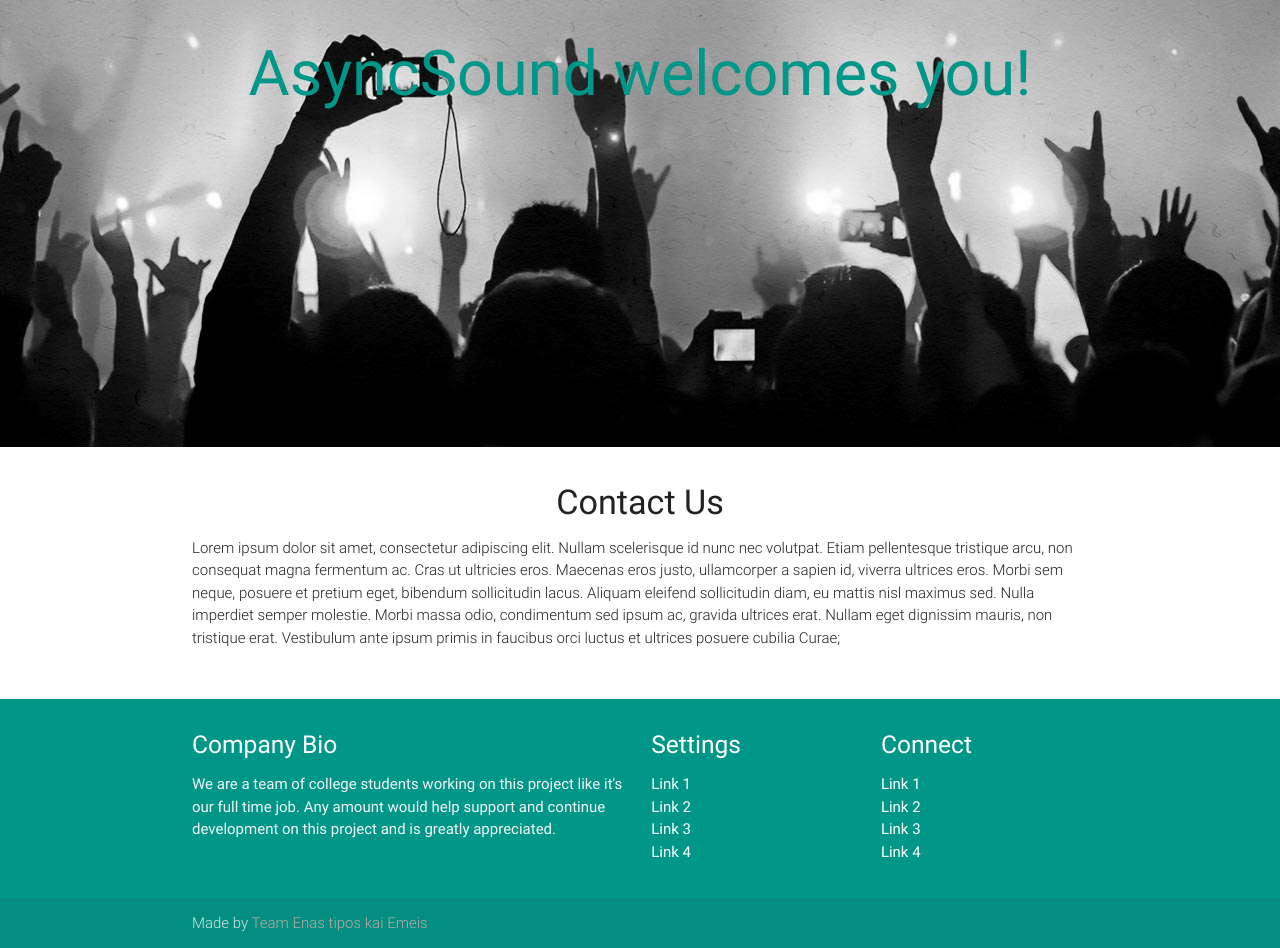
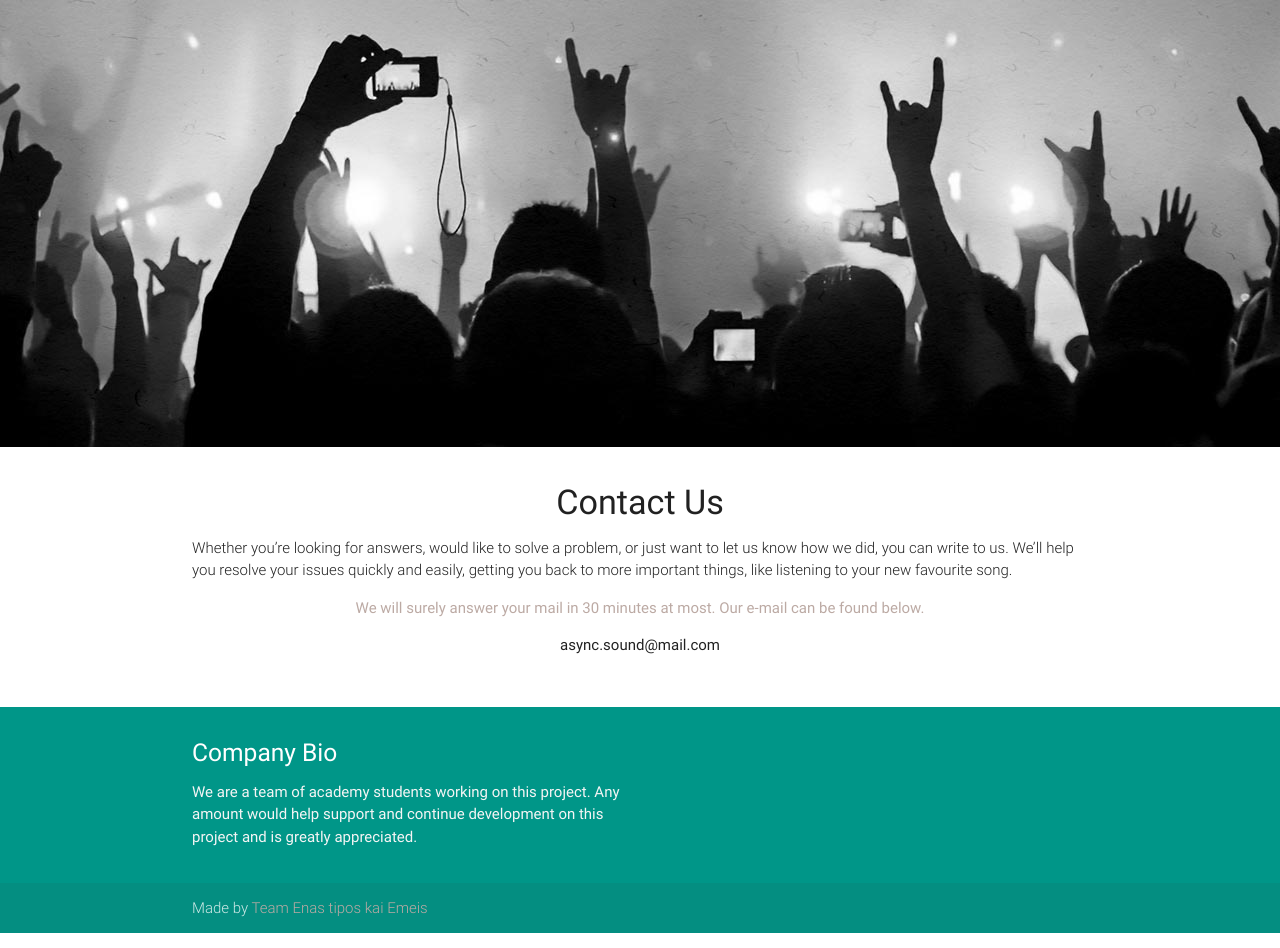
Before and after one commit to AngularProject/AsyncSound, an Angular app: page /home in a window 1280 px wide. Shown: the part 117-1065 px from the top of the page. Built offline with nearby package versions, Linux system fonts and the light colour scheme.

Commit message:
Tiny homepage changes

```diff
--- a/src/app/about-page/about-page.component.html
+++ b/src/app/about-page/about-page.component.html
@@ -1,12 +1,11 @@
-<pre>
-    You may ask what "AsyncSound" stands for.
-
-    It really is something only a music-person would understand. It's a pretty simple conclusion our team came to.
-
-    In your life, you go through different kind of situations. You know... some of them are joyful, others - not so much. For every situation there is an emotion.
-    Now, I don't understand those who simply do not cherish music, because the right music makes every moment of happiness even happier, heals your soul in a moment of exaustion or depression... or whatever. With the right song you can capture a moment forever, with the right song you can forget a moment you want (or at least blur it in your head). And which is that "right song"? It's the song that works for you. The song you just know you want to listen to.
-
-    AsyncSound is about all of the tracks you would want to have fast access to in some particular moment. This is your music and whenever you feel like listening to a song or some of your custom playlists (or the ones we create) you can easily find them here.
-
-    And since I'm not sure what else we're about to nakodim...That's it. For now.
-</pre>
+<div id="index-banner" class="parallax-container">
+    <div class="container row col s12 center">
+          <h4>You may ask what "AsyncSound" stands for. </h4>
+          <br>
+           <p>It really is something only a music-person would understand. It's a pretty simple conclusion our team came to.</p>
+		   <p>In your life, you go through different kind of situations. You know... some of them are joyful, others - not so much. For every situation there is an emotion.
+    	   Now, I don't understand those who simply do not cherish music, because the right music makes every moment of happiness even happier, heals your soul in a moment of exaustion or depression... or whatever. With the right song you can capture a moment forever, with the right song you can forget a moment you want (or at least blur it in your head). And which is that "right song"? It's the song that works for you. The song you just know you want to listen to.</p>
+		   <p>AsyncSound is about all of the tracks you would want to have fast access to in some particular moment. This is your music and whenever you feel like listening to a song or some of your custom playlists (or the ones we create) you can easily find them here.</p>
+		   <p>And since I'm not sure what else we're about to nakodim...That's it. For now.</p>
+    </div>
+<div>
--- a/src/app/home-page/home-page.component.html
+++ b/src/app/home-page/home-page.component.html
@@ -1,12 +1,4 @@
 <div id="index-banner" class="parallax-container">
-    <div class="section no-pad-bot">
-      <div class="container">
-        <br><br>
-        <h1 class="teal-text header center">AsyncSound welcomes you!</h1>
-        <br><br>
-
-      </div>
-    </div>
     <div class="parallax"><img src="front.jpg" alt="Unsplashed background img 1" style="display: block; transform: translate3d(-50%, 209px, 0px); width: 100emp"></div>
   </div>
   <div class="container">
@@ -16,7 +8,9 @@
         <div class="col s12 center">
           <h3><i class="mdi-content-send brown-text"></i></h3>
           <h4>Contact Us</h4>
-          <p class="left-align light">Lorem ipsum dolor sit amet, consectetur adipiscing elit. Nullam scelerisque id nunc nec volutpat. Etiam pellentesque tristique arcu, non consequat magna fermentum ac. Cras ut ultricies eros. Maecenas eros justo, ullamcorper a sapien id, viverra ultrices eros. Morbi sem neque, posuere et pretium eget, bibendum sollicitudin lacus. Aliquam eleifend sollicitudin diam, eu mattis nisl maximus sed. Nulla imperdiet semper molestie. Morbi massa odio, condimentum sed ipsum ac, gravida ultrices erat. Nullam eget dignissim mauris, non tristique erat. Vestibulum ante ipsum primis in faucibus orci luctus et ultrices posuere cubilia Curae;</p>
+          <p class="left-align light">Whether you’re looking for answers, would like to solve a problem, or just want to let us know how we did, you can write to us. We’ll help you resolve your issues quickly and easily, getting you back to more important things, like listening to your new favourite song.</p>
+          <p class="brown-text text-lighten-3">We will surely answer your mail in 30 minutes at most. Our e-mail can be found below.</p>
+          <p class="text-lighten-3">async.sound@mail.com</p>
         </div>
       </div>
 
@@ -28,33 +22,13 @@
       <div class="row">
         <div class="col l6 s12">
           <h5 class="white-text">Company Bio</h5>
-          <p class="grey-text text-lighten-4">We are a team of college students working on this project like it's our full time job. Any amount would help support and continue development on this project and is greatly appreciated.</p>
-
-
-        </div>
-        <div class="col l3 s12">
-          <h5 class="white-text">Settings</h5>
-          <ul>
-            <li><a class="white-text" href="#!">Link 1</a></li>
-            <li><a class="white-text" href="#!">Link 2</a></li>
-            <li><a class="white-text" href="#!">Link 3</a></li>
-            <li><a class="white-text" href="#!">Link 4</a></li>
-          </ul>
-        </div>
-        <div class="col l3 s12">
-          <h5 class="white-text">Connect</h5>
-          <ul>
-            <li><a class="white-text" href="#!">Link 1</a></li>
-            <li><a class="white-text" href="#!">Link 2</a></li>
-            <li><a class="white-text" href="#!">Link 3</a></li>
-            <li><a class="white-text" href="#!">Link 4</a></li>
-          </ul>
+          <p class="grey-text text-lighten-4">We are a team of academy students working on this project. Any amount would help support and continue development on this project and is greatly appreciated.</p>
         </div>
       </div>
     </div>
     <div class="footer-copyright">
       <div class="container">
-      Made by <a class="brown-text text-lighten-3" href="http://materializecss.com">Team Enas tipos kai Emeis</a>
+      Made by <a class="brown-text text-lighten-3" href="#">Team Enas tipos kai Emeis</a>
       </div>
     </div>
   </footer>
--- a/src/app/login/login.component.html
+++ b/src/app/login/login.component.html
@@ -12,4 +12,3 @@
             <button>Login</button>
         </div>
     </form>
-</div>
--- a/src/index.html
+++ b/src/index.html
@@ -8,7 +8,6 @@
   <meta name="viewport" content="width=device-width, initial-scale=1">
   <link rel="icon" type="image/x-icon" href="favicon.ico">
   <link href="http://fonts.googleapis.com/icon?family=Material+Icons" rel="stylesheet">
-  <!--Import materialize.css-->
 </head>
 <body>
   <app-root>Loading...</app-root>
```
